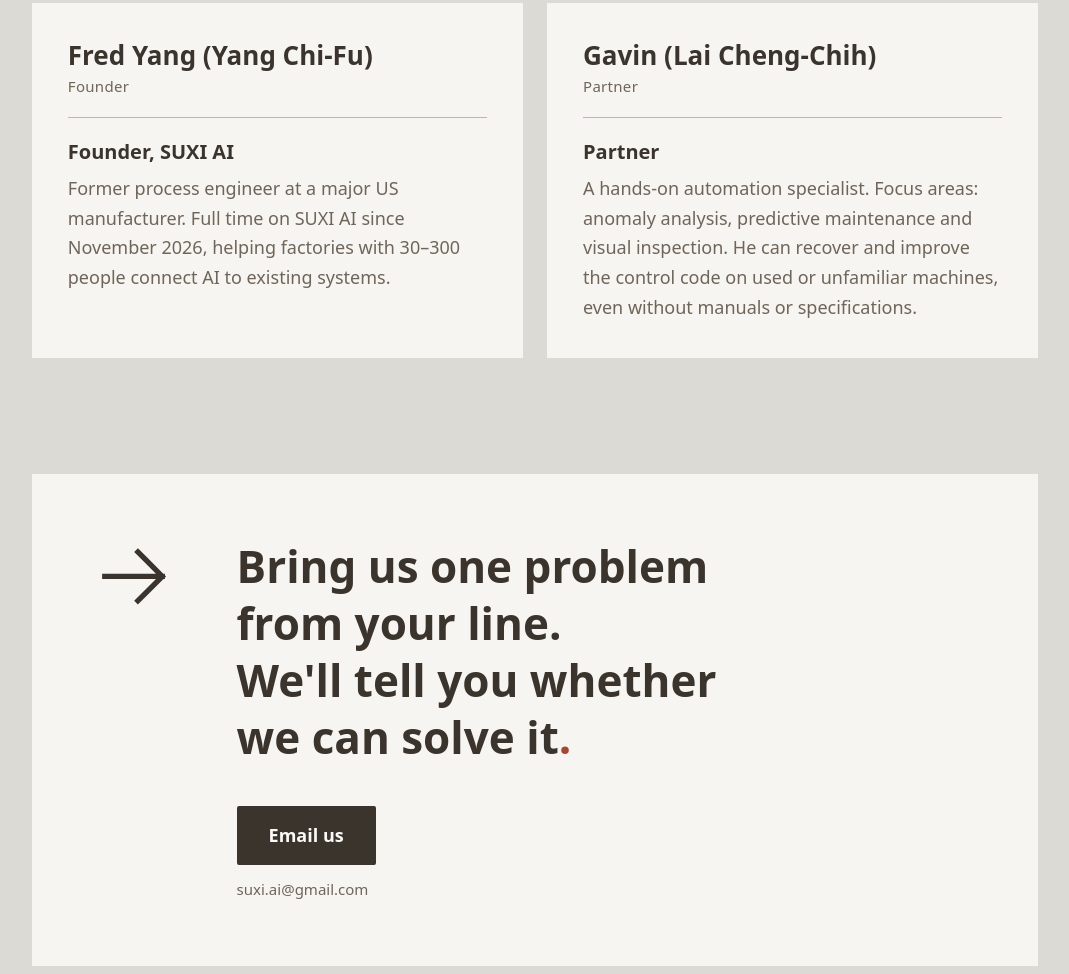
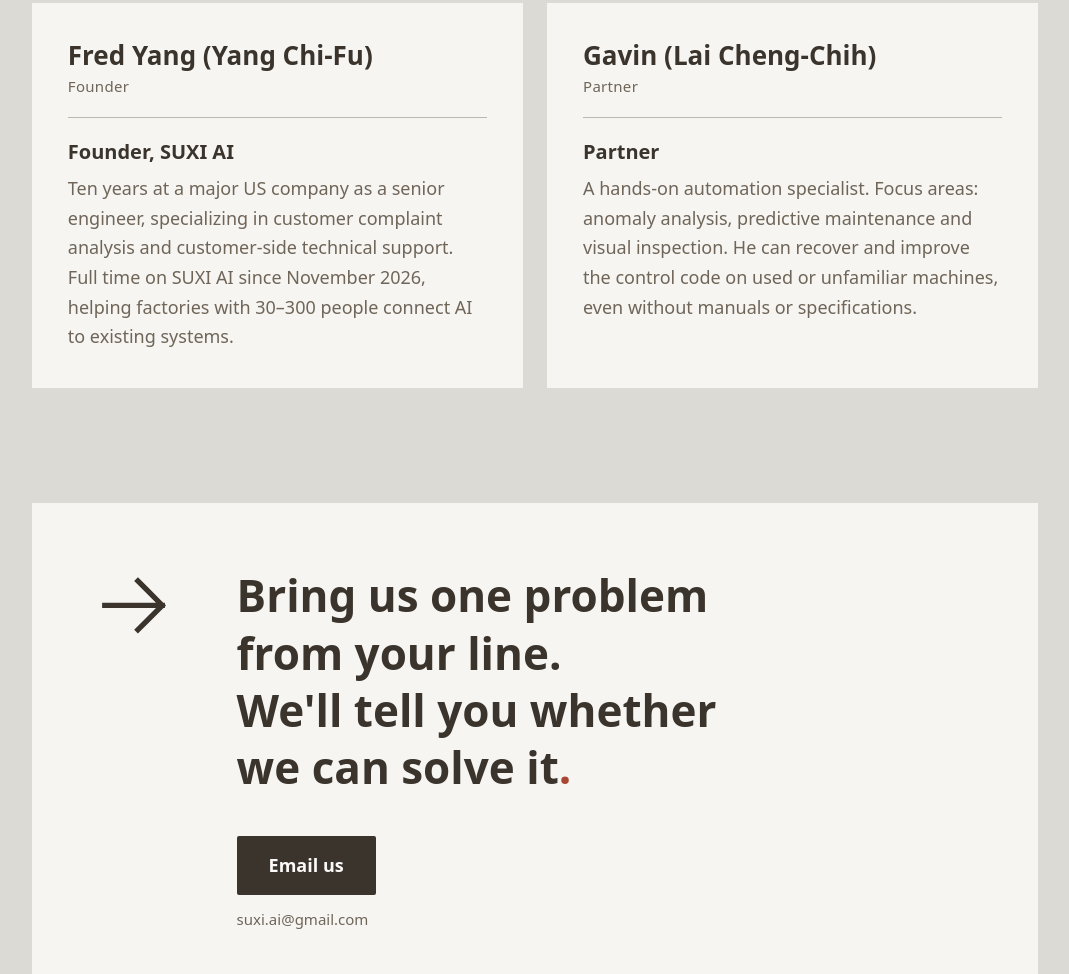
Before and after one commit to likeadragonRPG/suxi-web, a plain HTML site: page en/about/index.html in a window 1280 px wide. Shown: the part 800-1774 px from the top of the page, without its empty margins (105-1174 px from the left). Drawn offline with Linux system fonts and the light colour scheme.

Commit message:
關於頁更正創辦人背景：美商十年、資深工程師、客訴分析與客戶端技術支援
Co-Authored-By: Claude Opus 5.5 <noreply@anthropic.com>

```diff
--- a/en/about/index.html
+++ b/en/about/index.html
@@ -75,7 +75,7 @@
             <h3>Fred Yang (Yang Chi-Fu)</h3>
             <p class="en">Founder</p>
             <p class="what">Founder, SUXI AI</p>
-            <p>Former process engineer at a major US manufacturer. Full time on SUXI AI since November 2026, helping factories with 30–300 people connect AI to existing systems.</p>
+            <p>Ten years at a major US company as a senior engineer, specializing in customer complaint analysis and customer-side technical support. Full time on SUXI AI since November 2026, helping factories with 30–300 people connect AI to existing systems.</p>
           </div>
         </li>
         <li class="plate person">
```
Also changed, not shown: about/index.html (+1 -1 lines), llms.txt.
